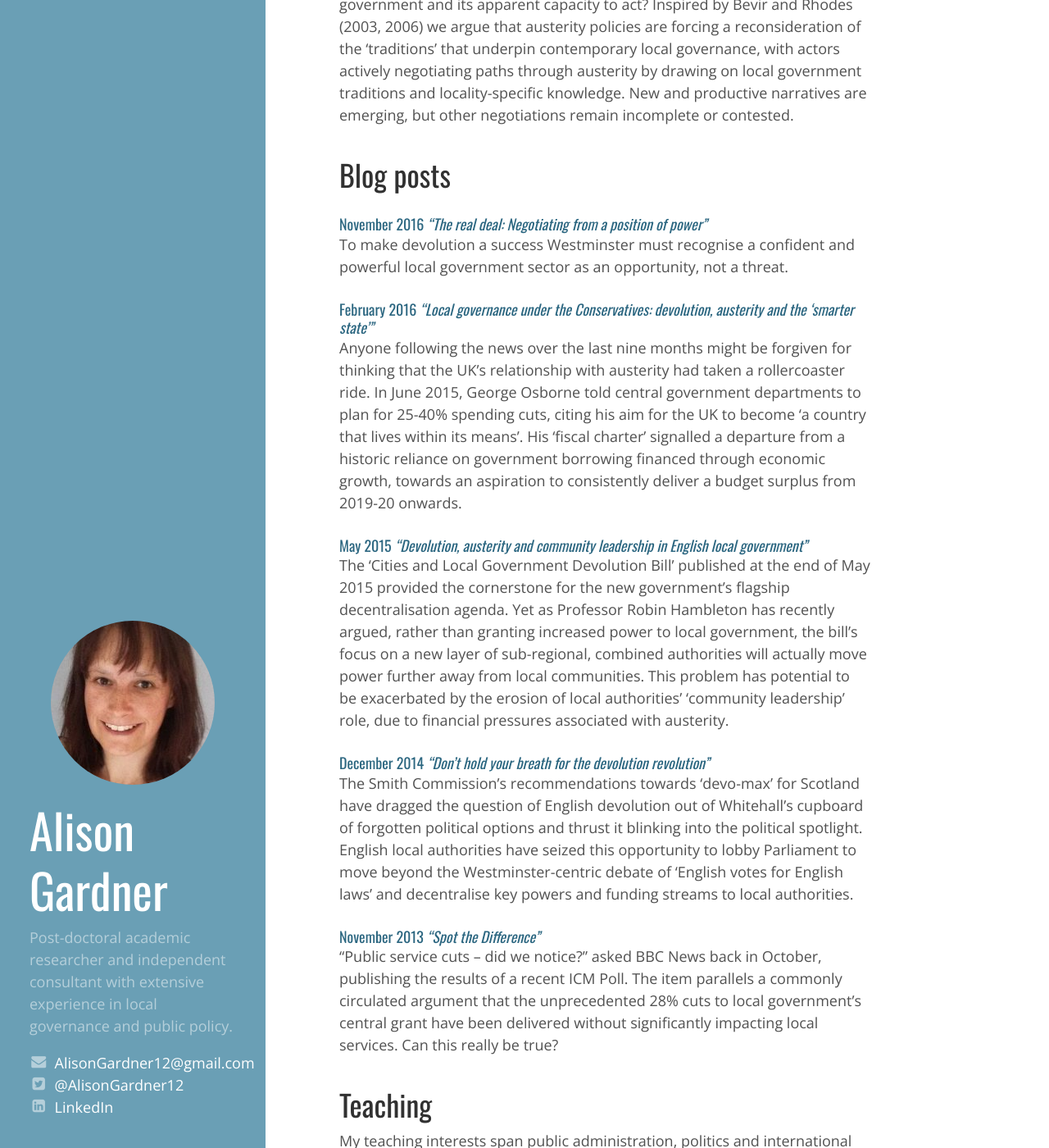
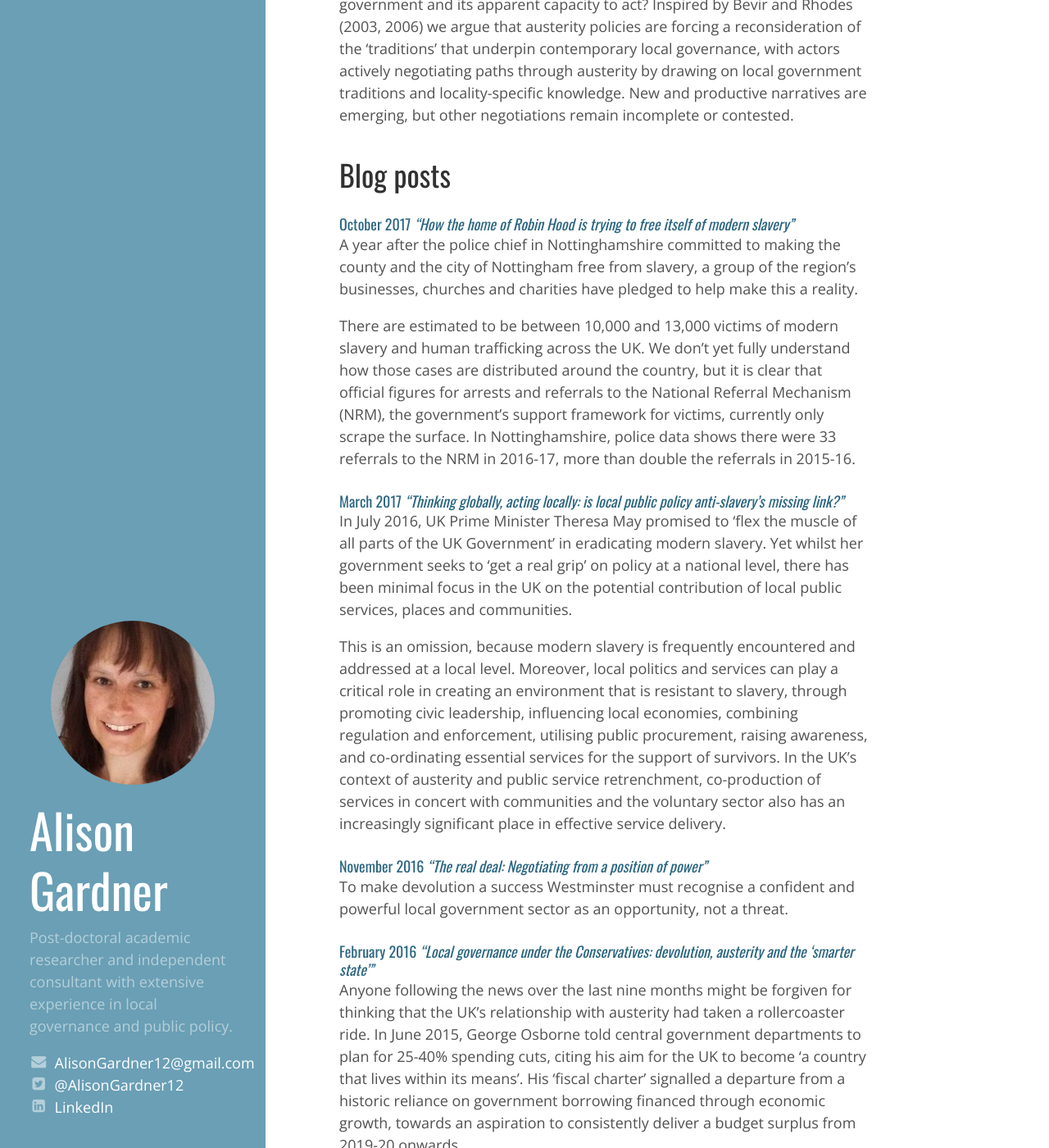
Before and after one commit to drmikeuk/alisongardner, a Jekyll site: the page built from index.md, in a window 1280 px wide and 1400 px high, scrolled down 1618 px. Shown: the whole window at 82% size. Built offline with Jekyll 4.4.1, drawn with Linux system fonts in a browser that asks for light colours; nearby versions of some CDN libraries.

Commit message:
Add new blog posts

```diff
--- a/index.md
+++ b/index.md
@@ -34,6 +34,17 @@ English local government has faced a 'perfect storm' of radical spending cuts al
 Blog posts
 ----------
 
+### [October 2017 _"How the home of Robin Hood is trying to free itself of modern slavery"_](https://theconversation.com/how-the-home-of-robin-hood-is-trying-to-free-itself-of-modern-slavery-85471)
+A year after the police chief in Nottinghamshire committed to making the county and the city of Nottingham free from slavery, a group of the region’s businesses, churches and charities have pledged to help make this a reality.
+
+There are estimated to be between 10,000 and 13,000 victims of modern slavery and human trafficking across the UK. We don’t yet fully understand how those cases are distributed around the country, but it is clear that official figures for arrests and referrals to the National Referral Mechanism (NRM), the government’s support framework for victims, currently only scrape the surface. In Nottinghamshire, police data shows there were 33 referrals to the NRM in 2016-17, more than double the referrals in 2015-16.
+
+### [March 2017 _"Thinking globally, acting locally: is local public policy anti-slavery’s missing link?"_](https://www.walkfreefoundation.org/news/thinking-globally-acting-locally-local-public-policy-anti-slaverys-missing-link/)
+In July 2016, UK Prime Minister Theresa May promised to ‘flex the muscle of all parts of the UK Government’ in eradicating modern slavery. Yet whilst her government seeks to ‘get a real grip’ on policy at a national level, there has been minimal focus in the UK on the potential contribution of local public services, places and communities.
+
+This is an omission, because modern slavery is frequently encountered and addressed at a local level. Moreover, local politics and services can play a critical role in creating an environment that is resistant to slavery, through promoting civic leadership, influencing local economies, combining regulation and enforcement, utilising public procurement, raising awareness, and co-ordinating essential services for the support of survivors. In the UK’s context of austerity and public service retrenchment, co-production of services in concert with communities and the voluntary sector also has an increasingly significant place in effective service delivery.
+
+
 ### [November 2016 _"The real deal: Negotiating from a position of power"_](https://http://speri.dept.shef.ac.uk/2016/11/02/the-real-deal-negotiating-from-a-position-of-power/)
 To make devolution a success Westminster must recognise a confident and powerful local government sector as an opportunity, not a threat.
 
```
